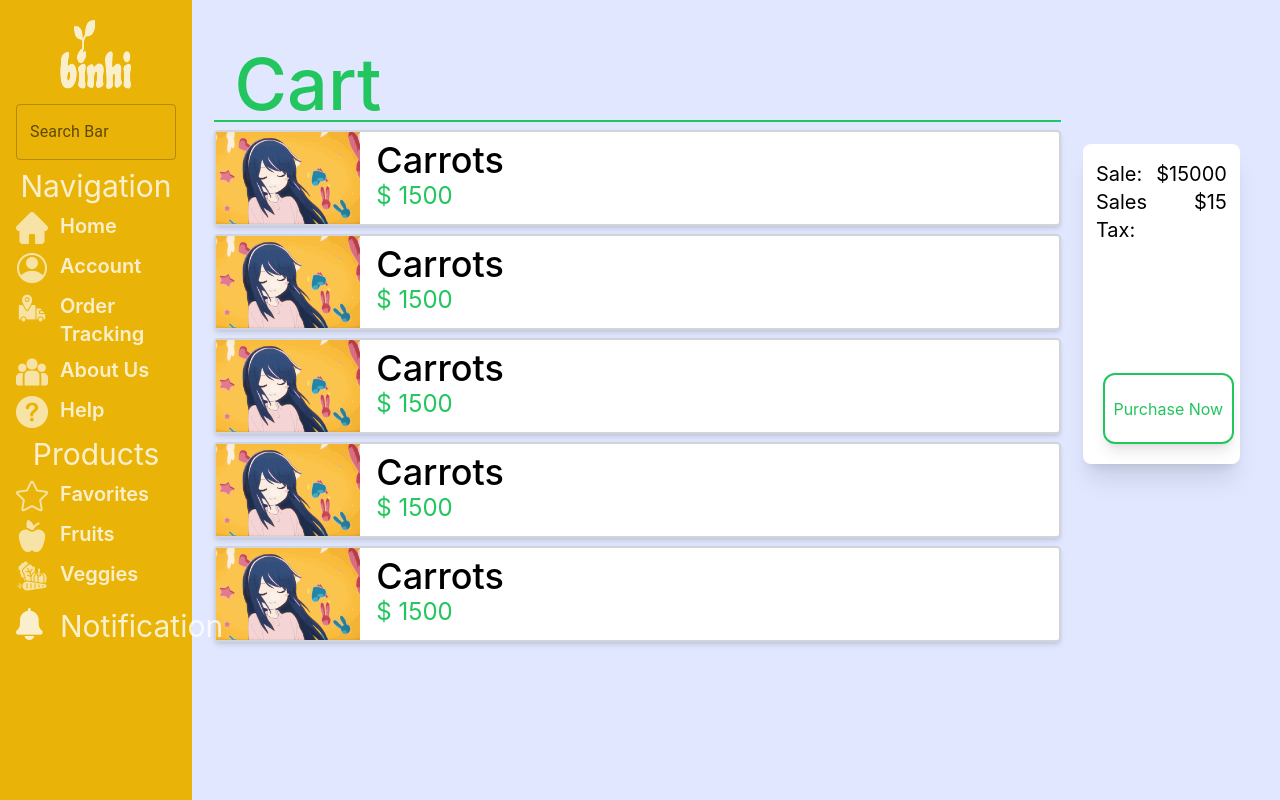
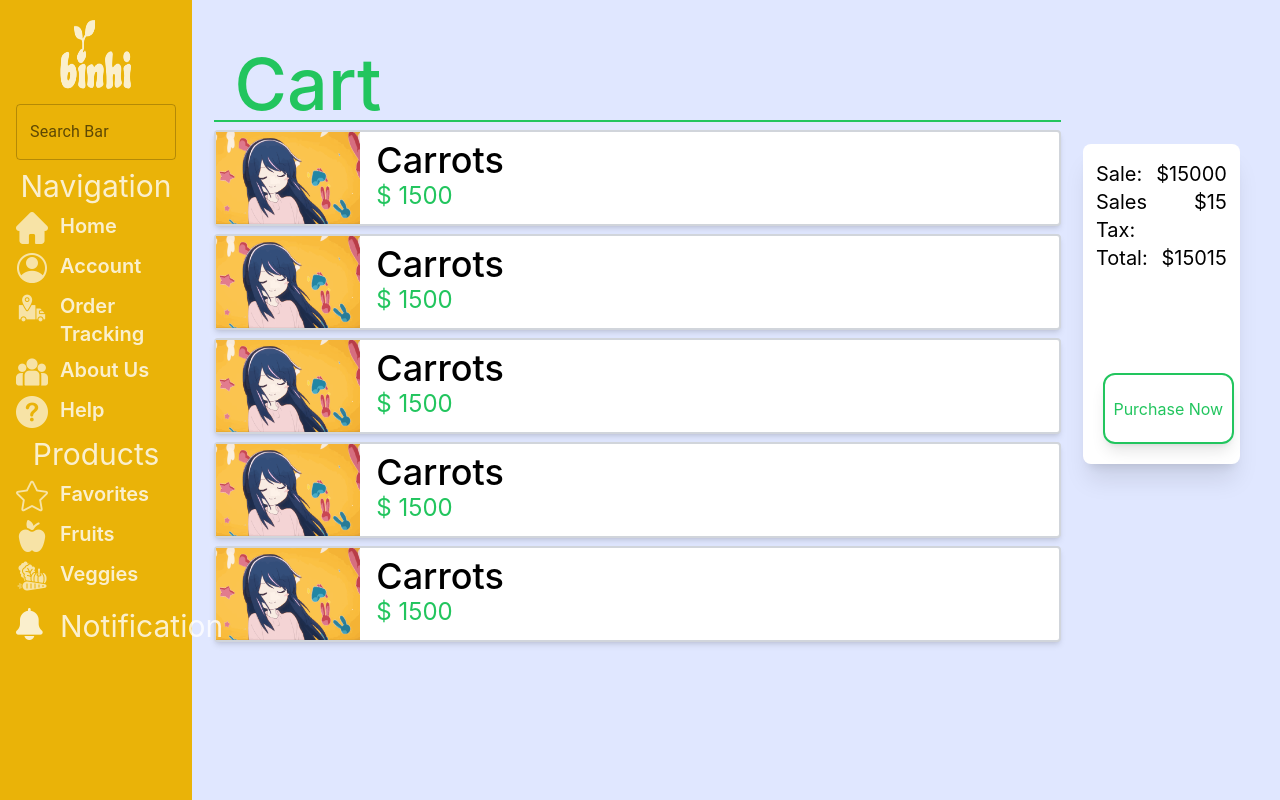
Before and after one commit to OriginalCube/binhi, a React (Create React App) app: page /tracking in a window 1280 px wide. Built offline with nearby package versions, Linux system fonts and the light colour scheme.

Commit message:
Total Update

```diff
--- a/src/components/Tracking.jsx
+++ b/src/components/Tracking.jsx
@@ -47,6 +47,10 @@ const Tracking = () => {
                 <p className="w-full">Sales Tax:</p>{" "}
                 <p className="w-full text-right">$15</p>
               </div>
+              <div className="flex ">
+                <p className="w-full">Total:</p>{" "}
+                <p className="w-full text-right">$15015</p>
+              </div>
             </div>
             <div className="h-2/6 w-full ">
               <button className="w-5/6 h-2/3 m-auto ml-5 p-2 border-2 border-green-500 text-green-500 rounded-xl shadow-lg hover:bg-green-500 hover:text-white">
```
